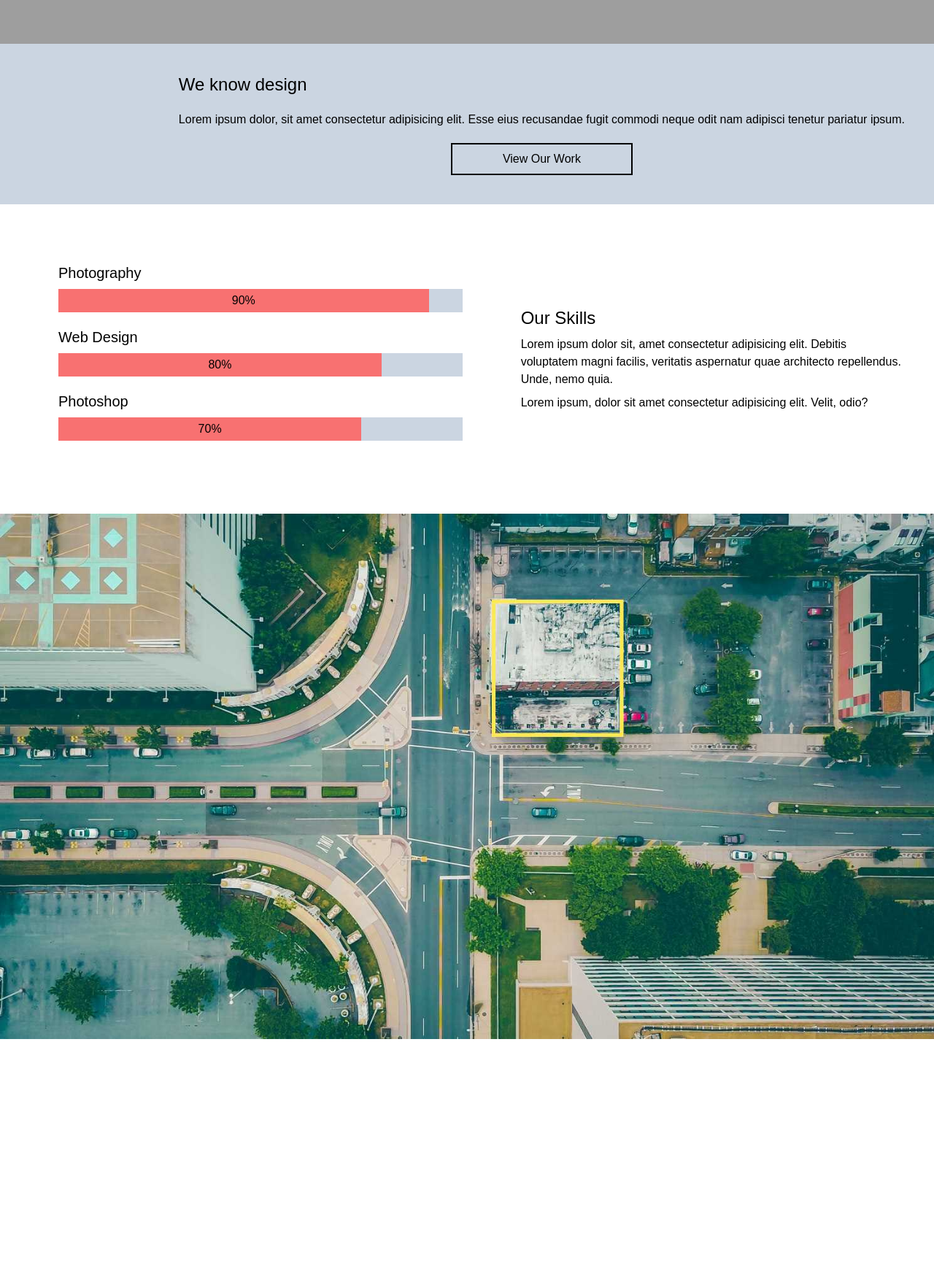
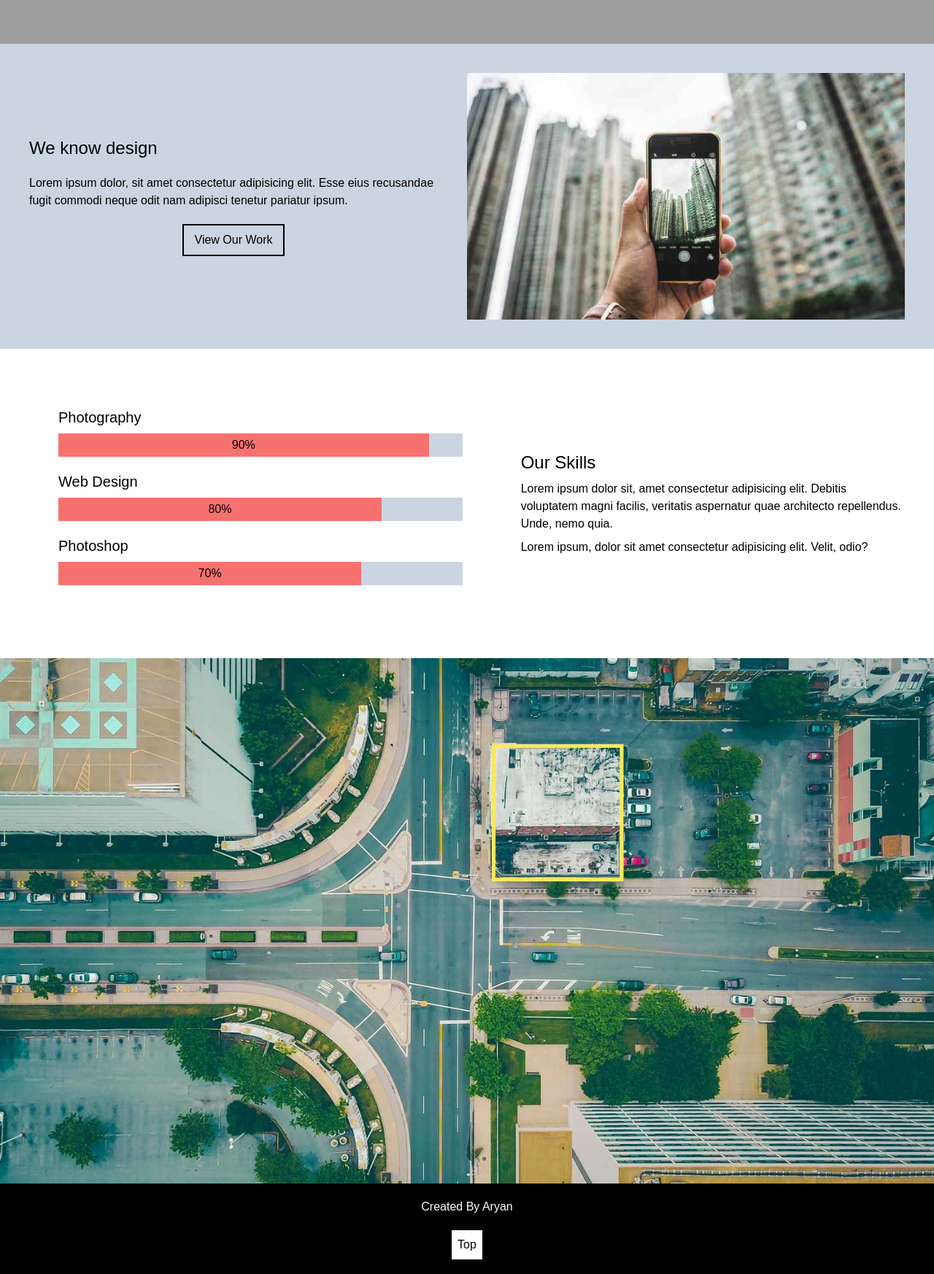
Before and after one commit to aryanofficialjain/next-app-website, a Next.js app: page / in a window 1280 px wide. Shown: the part 724-2470 px from the top of the page at 73% size. Before the commit the page ends 2148 px from the top, so only its background shows below. Built offline with nearby package versions, Linux system fonts and the light colour scheme; grey boxes are pictures that could not be loaded.

Commit message:
completed the footer

```diff
--- a/package.json
+++ b/package.json
@@ -9,6 +9,11 @@
     "lint": "next lint"
   },
   "dependencies": {
+    "@fortawesome/fontawesome-svg-core": "^6.4.2",
+    "@fortawesome/free-brands-svg-icons": "^6.4.2",
+    "@fortawesome/free-regular-svg-icons": "^6.4.2",
+    "@fortawesome/free-solid-svg-icons": "^6.4.2",
+    "@fortawesome/react-fontawesome": "^0.2.0",
     "autoprefixer": "10.4.15",
     "eslint": "8.49.0",
     "eslint-config-next": "13.4.19",
--- /dev/null
+++ b/src/app/Components/Footer.js
@@ -0,0 +1,13 @@
+import React from 'react'
+import Hero from './Hero'
+
+const Footer = () => {
+  return (
+    <div className='bg-black p-5 flex items-center justify-center flex-col gap-5'>
+        <h1 className='text-white'>Created By Aryan</h1>
+      <a href="#1" className='text-black p-2 bg-white'>Top</a>
+    </div>
+  )
+}
+
+export default Footer
--- a/src/app/Components/Hero.js
+++ b/src/app/Components/Hero.js
@@ -2,7 +2,7 @@ import React from 'react';
 
 const Hero = () => {
   return (
-    <div className='px-10 flex items-center justify-between w-full h-screen hero text-white'>
+    <div className='px-10 flex items-center justify-between w-full h-screen hero text-white ' id='1'>
       <div className='flex items-start flex-col gap-10'>
         <h1 className='text-6xl'>Start Something That Matters</h1>
         <p className='text-xl'>Stop wasting valuable time with projects that just isn&apos;t you.</p>
--- a/src/app/Components/Hero_section.js
+++ b/src/app/Components/Hero_section.js
@@ -1,9 +1,11 @@
+import Image from 'next/image'
 import React from 'react'
+
 
 const Hero_section = () => {
   return (
     <div className='flex flex-row-reverse items-center justify-between p-10 gap-10 bg-slate-300' w-full h-full>
-      {/* <img src="https://www.w3schools.com/w3images/phone_buildings.jpg" alt="" /> */}
+      <Image src={'/phone.jpg'} width={600} height={400} alt='Section image' />
 
       <div className='flex flex-col gap-5 '>
         <h1 className='text-2xl text-left'>We know design</h1>
--- a/src/app/Work/page.js
+++ b/src/app/Work/page.js
@@ -1,12 +1,17 @@
+import Image from 'next/image'
 import React from 'react'
+
 
 const page = () => {
   return (
     <div className='w-full h-full gap-1  m-auto flex flex-col items-center justify-between py-10'>
       <h1 className='text-3xl'>Our Work</h1>
       <h3>What we done for people</h3>
-      <br />
 
+      <div>
+        <Image/>
+
+      </div>
     </div>
   )
 }
--- a/src/app/globals.css
+++ b/src/app/globals.css
@@ -21,6 +21,7 @@
 
 *{
   font-family: 'Ubuntu', sans-serif;
+  scroll-behavior: smooth;
 
 }
 
--- a/src/app/layout.js
+++ b/src/app/layout.js
@@ -9,6 +9,7 @@ export default function RootLayout({ children }) {
       <body>
         <Nav/>
         {children}</body>
+
     </html>
   )
 }
--- a/src/app/page.js
+++ b/src/app/page.js
@@ -4,7 +4,7 @@ import Hero from './Components/Hero'
 import Hero_section from './Components/Hero_section'
 import Hero_skill from './Components/Hero_skill'
 import Image from 'next/image'
-
+import Footer from './Components/Footer'
 
 
 const page = () => {
@@ -14,8 +14,9 @@ const page = () => {
       <Hero_section/>
       <Hero_skill/>
       <div>
-        <Image src={'/map.jpg'} alt="map image" width={1280} height={720} />
+        <Image src={'/map.jpg'} alt="map image" width={1440} height={200} />
       </div>
+      <Footer/>
     </div>
   )
 }
```
Also changed, not shown: public/phone.jpg (added), 1 other file (tests, documents, lock files or other folders).
